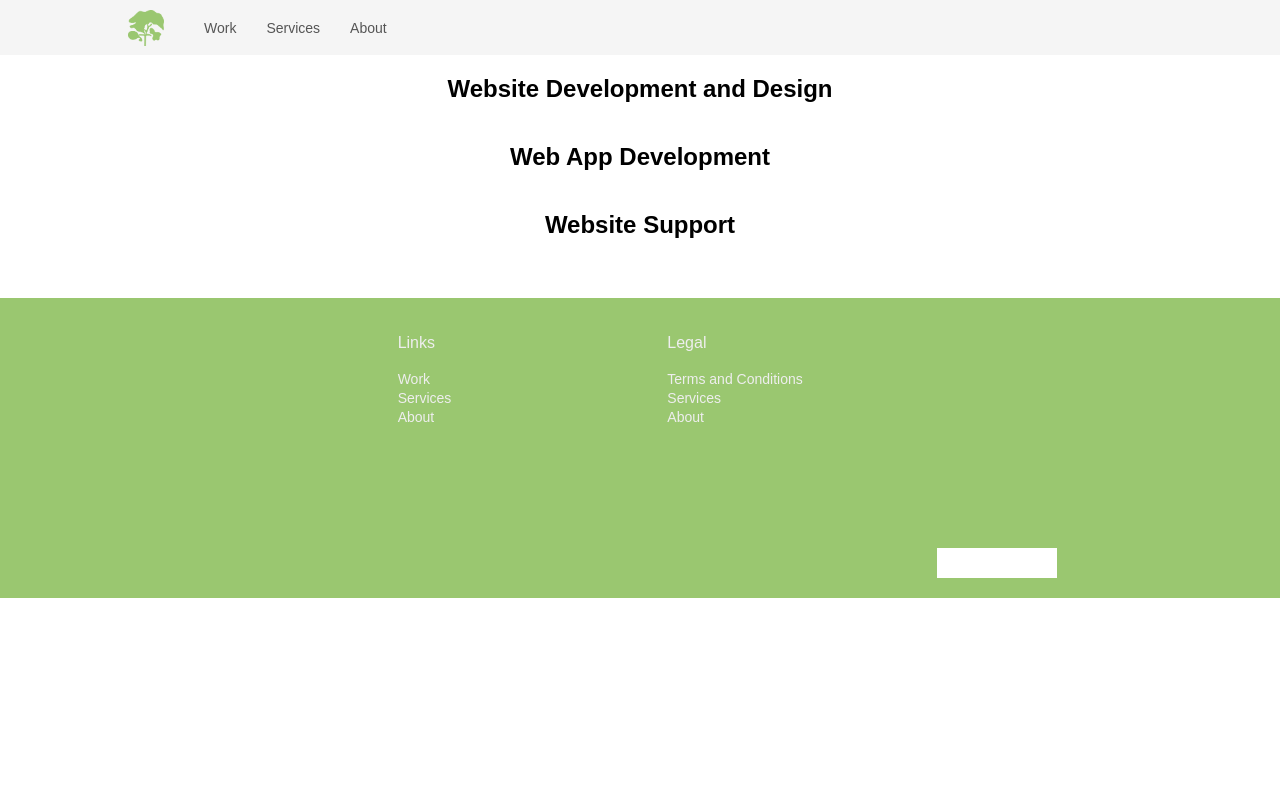
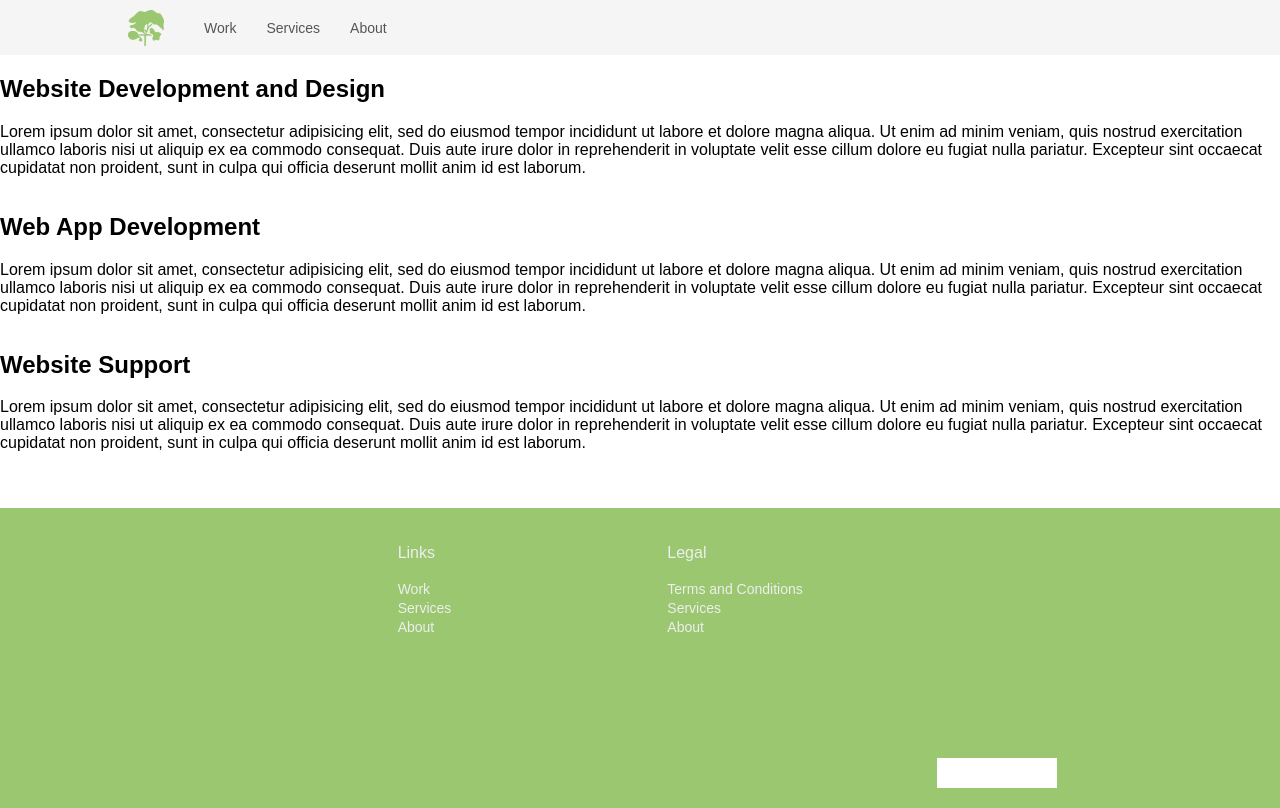
Before and after one commit to nfishel48/Utile_Labs, a Django app: page /services/ in a window 1280 px wide. Before the commit the page ends 598 px from the top, so only its background shows below. Run offline with Django 3.2, Linux system fonts and the light colour scheme.

Commit message:
Update services.html

```diff
--- a/main/templates/main/services.html
+++ b/main/templates/main/services.html
@@ -6,21 +6,32 @@
 {% endblock %}
 
 {% block content %}
-<section class="container">
+<section id="website" class="container">
   <div class="row">
     <h1>Website Development and Design</h1>
+    <div class="">
+      <p>Lorem ipsum dolor sit amet, consectetur adipisicing elit, sed do eiusmod tempor incididunt ut labore et dolore magna aliqua. Ut enim ad minim veniam, quis nostrud exercitation ullamco laboris nisi ut aliquip ex ea commodo consequat. Duis aute irure dolor in reprehenderit in voluptate velit esse cillum dolore eu fugiat nulla pariatur. Excepteur sint occaecat cupidatat non proident, sunt in culpa qui officia deserunt mollit anim id est laborum.
+      </p>
+    </div>
   </div>
 </section>
 
-<section class="container">
+<section id="app" class="container">
   <div class="row">
     <h1>Web App Development</h1>
+    <div class="">
+      <p>Lorem ipsum dolor sit amet, consectetur adipisicing elit, sed do eiusmod tempor incididunt ut labore et dolore magna aliqua. Ut enim ad minim veniam, quis nostrud exercitation ullamco laboris nisi ut aliquip ex ea commodo consequat. Duis aute irure dolor in reprehenderit in voluptate velit esse cillum dolore eu fugiat nulla pariatur. Excepteur sint occaecat cupidatat non proident, sunt in culpa qui officia deserunt mollit anim id est laborum.
+      </p>
+    </div>
   </div>
 </section>
 
-<section class="container">
+<section id="support"class="container">
   <div class="row">
     <h1>Website Support</h1>
+    <div class="">
+      <p>Lorem ipsum dolor sit amet, consectetur adipisicing elit, sed do eiusmod tempor incididunt ut labore et dolore magna aliqua. Ut enim ad minim veniam, quis nostrud exercitation ullamco laboris nisi ut aliquip ex ea commodo consequat. Duis aute irure dolor in reprehenderit in voluptate velit esse cillum dolore eu fugiat nulla pariatur. Excepteur sint occaecat cupidatat non proident, sunt in culpa qui officia deserunt mollit anim id est laborum.</p>
+    </div>
   </div>
 </section>
 {% endblock %}
```
